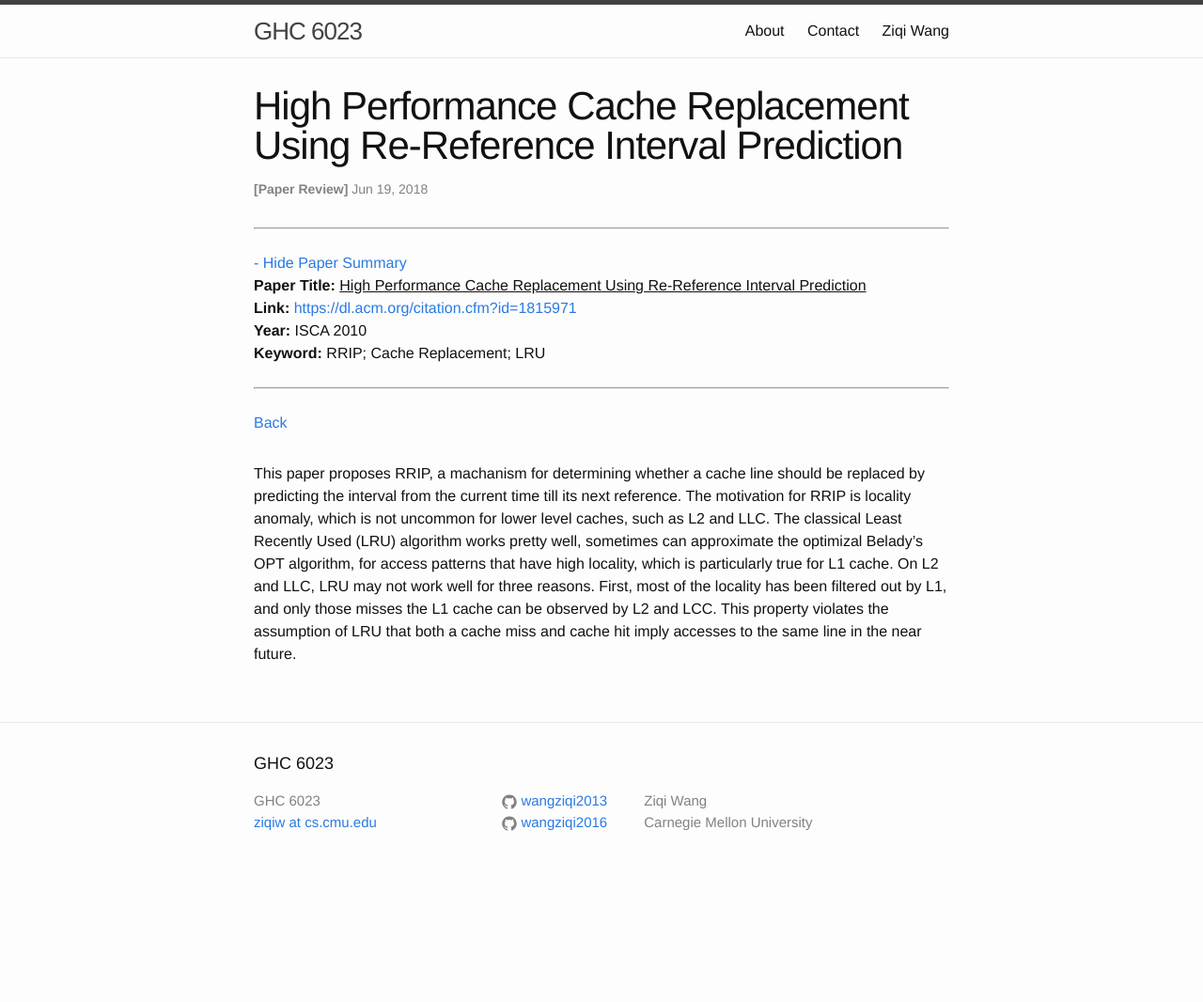
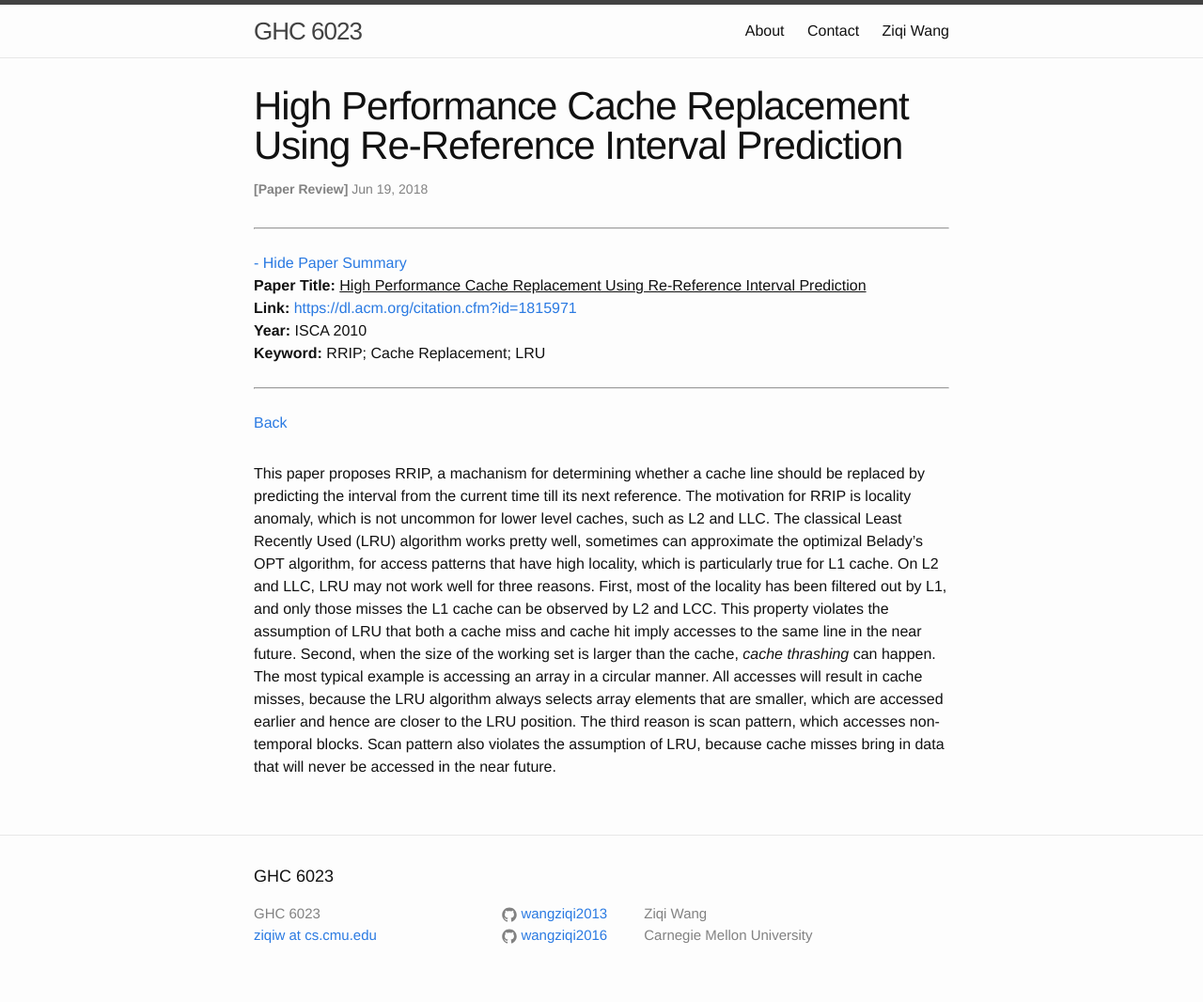
Before and after one commit to wangziqi2013/wangziqi2013.github.io, a Jekyll site: the page built from _posts/2018-06-19-RRIP.markdown, in a window 1280 px wide. Shown: the whole page at 94% size. Built offline with Jekyll 4.4.1, drawn with Linux system fonts in a browser that asks for light colours; before the commit the page ends 946 px from its top, so only the background shows below that.

Commit message:
Finish reason

```diff
--- a/_posts/2018-06-19-RRIP.markdown
+++ b/_posts/2018-06-19-RRIP.markdown
@@ -21,4 +21,9 @@ optimizal Belady's OPT algorithm, for access patterns that have high locality, w
 true for L1 cache. On L2 and LLC, LRU may not work well for three reasons. First, most of the locality
 has been filtered out by L1, and only those misses the L1 cache can be observed by L2 and LCC. This
 property violates the assumption of LRU that both a cache miss and cache hit imply accesses to the
-same line in the near future.
+same line in the near future. Second, when the size of the working set is larger than the cache,
+*cache thrashing* can happen. The most typical example is accessing an array in a circular manner.
+All accesses will result in cache misses, because the LRU algorithm always selects array elements
+that are smaller, which are accessed earlier and hence are closer to the LRU position. The third reason
+is scan pattern, which accesses non-temporal blocks. Scan pattern also violates the assumption of LRU,
+because cache misses bring in data that will never be accessed in the near future.
```
